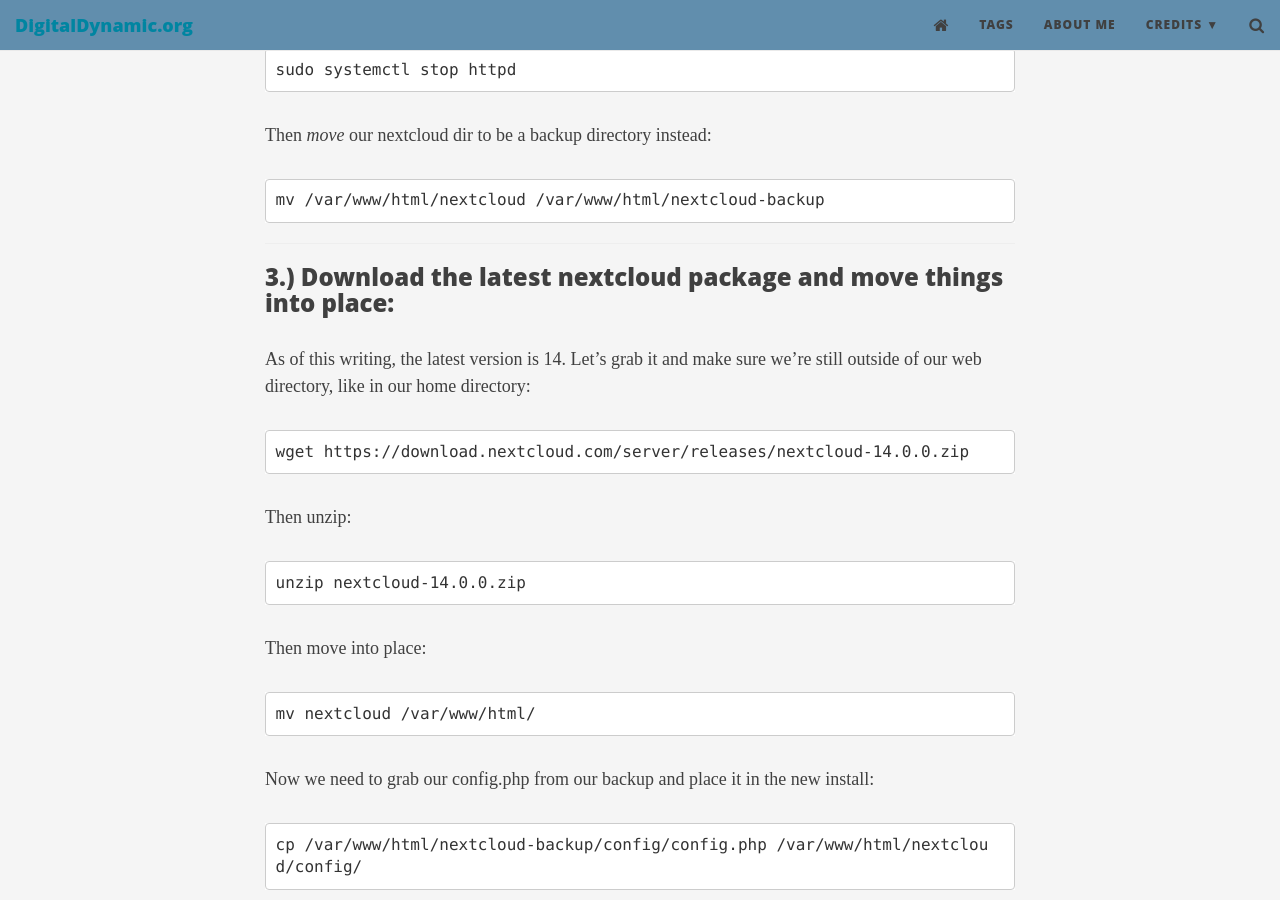
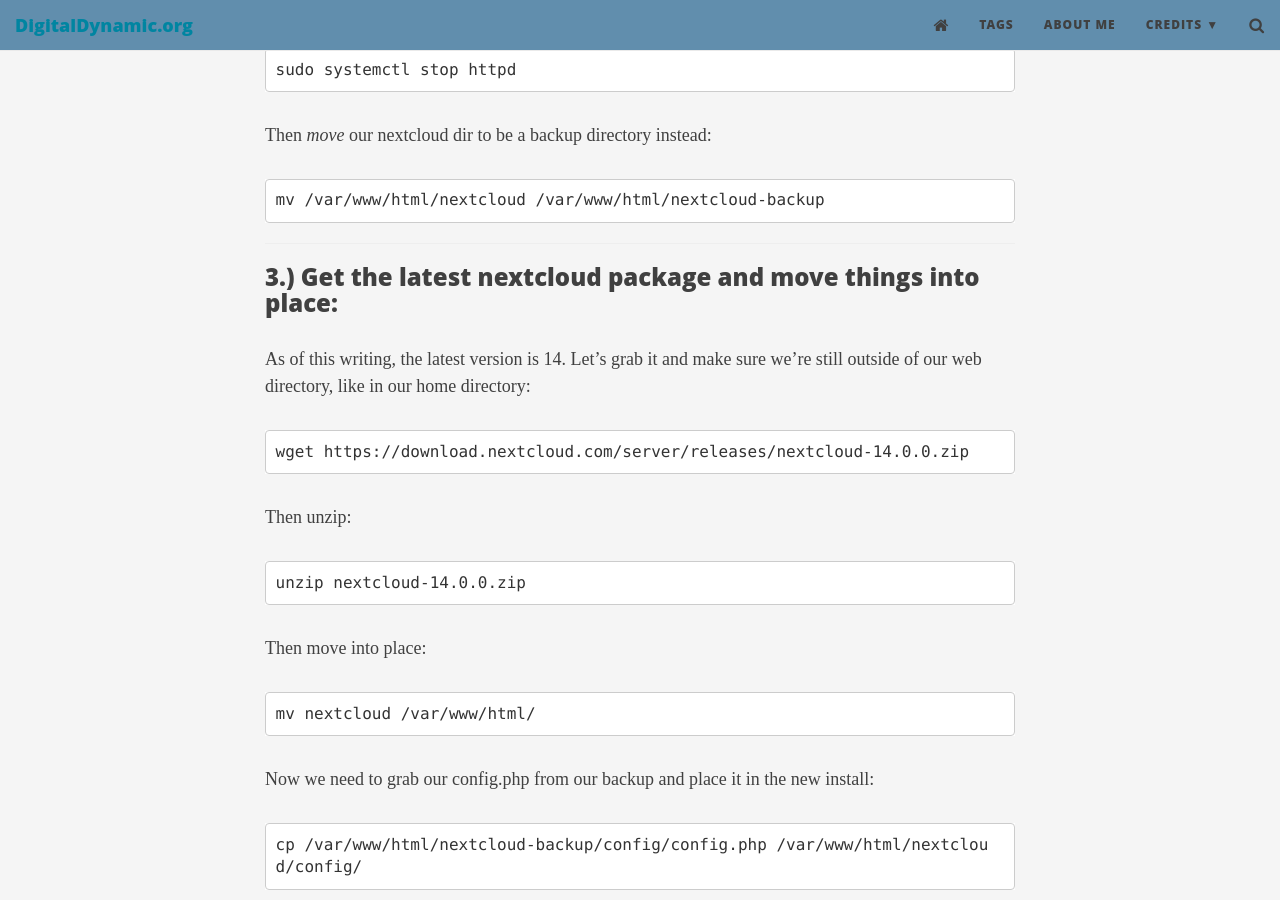
Before and after one commit to crankycaleb/pro, a Jekyll site: the page built from _posts/2018-09-13-Manual-Upgrade-Nextcloud14-Fedora.md, in a window 1280 px wide and 900 px high, scrolled down 1158 px. Built offline with Jekyll 4.4.1, drawn with Linux system fonts in a browser that asks for light colours; nearby versions of some CDN libraries.

Commit message:
Update 2018-09-13-Manual-Upgrade-Nextcloud14-Fedora.md

````diff
--- a/_posts/2018-09-13-Manual-Upgrade-Nextcloud14-Fedora.md
+++ b/_posts/2018-09-13-Manual-Upgrade-Nextcloud14-Fedora.md
@@ -34,7 +34,7 @@
 mv /var/www/html/nextcloud /var/www/html/nextcloud-backup
 ```
 ****
-### 3.) Download the latest nextcloud package and move things into place:
+### 3.) Get the latest nextcloud package and move things into place:
 
 As of this writing, the latest version is 14. Let's grab it and make sure we're still outside of our web directory, like in our home directory:
 
````
